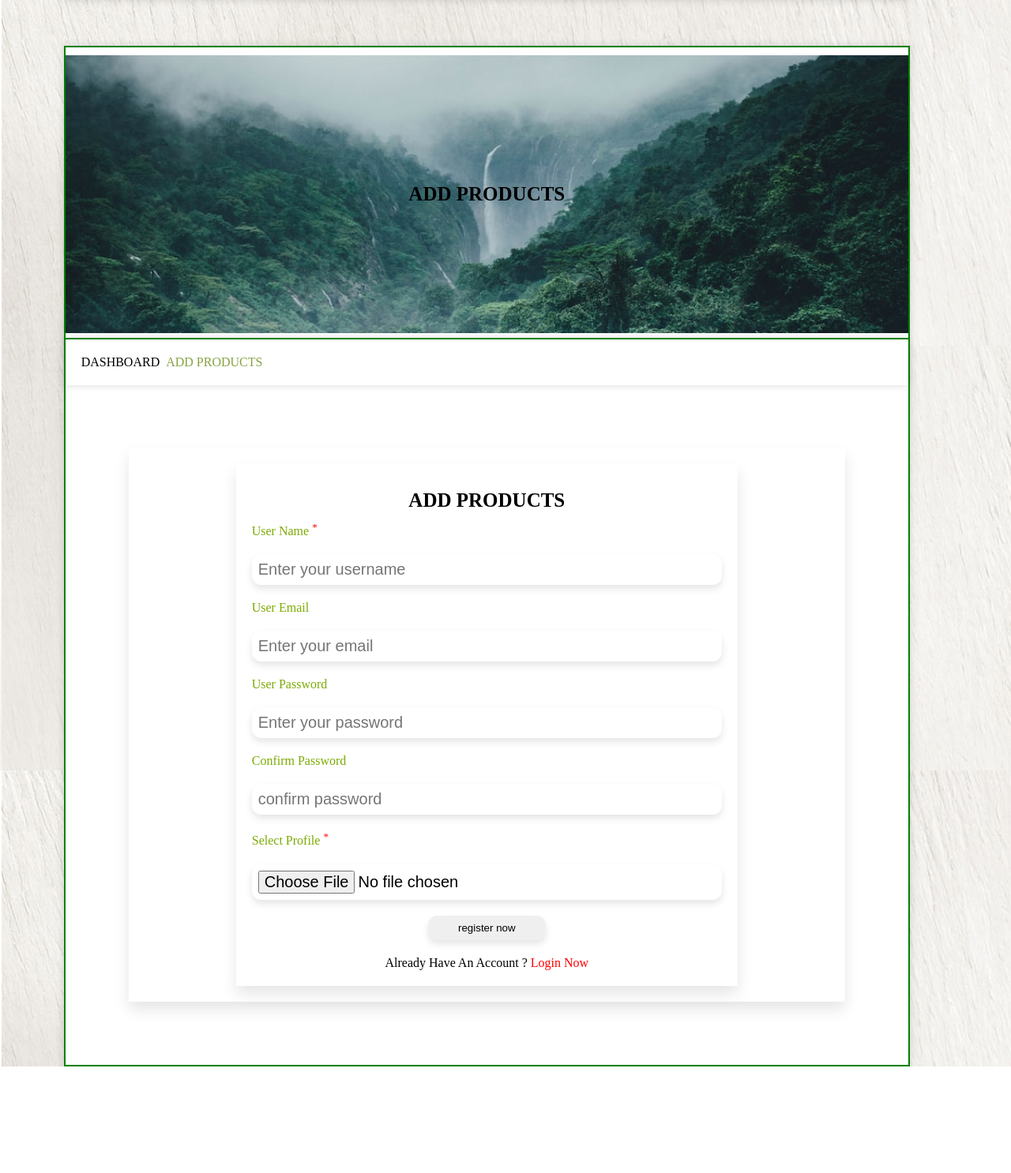
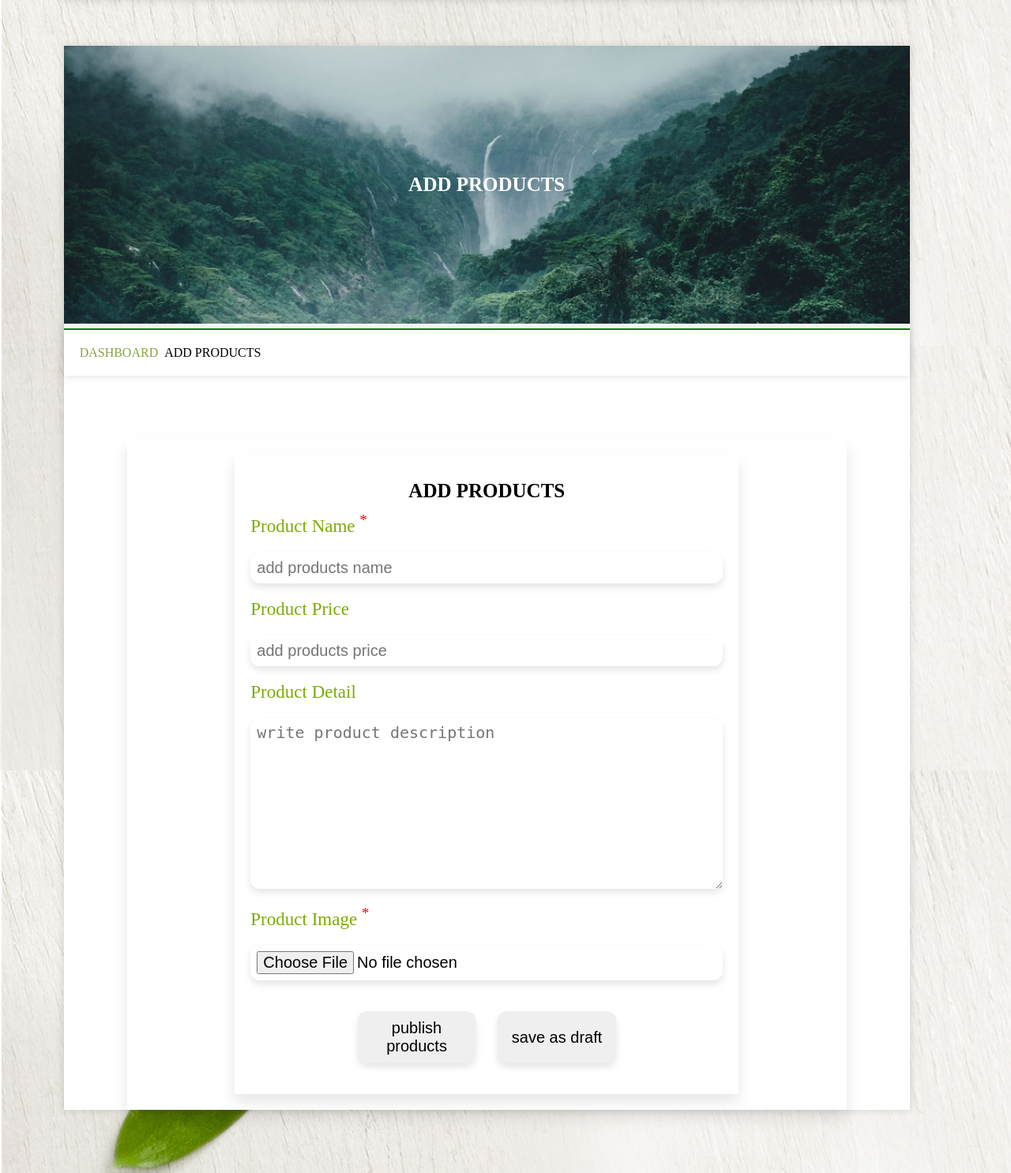
Before and after one commit to RomanGurun/Fruit-Ecomerce-Seller, a PHP site: page /seller/add_product.php in a window 1280 px wide. Shown: the part 104-1590 px from the top of the page at 79% size. Before the commit the page ends 1455 px from the top, so only its background shows below. Run offline with PHP 8.4, Linux system fonts and the light colour scheme.

Commit message:
seventh commit

```diff
--- a/seller/add_product.php
+++ b/seller/add_product.php
@@ -10,14 +10,14 @@ include 'navbar.php';
     <meta charset="UTF-8">
     <meta name="viewport" content="width=device-width, initial-scale=1.0">
     <title>Add Product Page</title>
-<link rel="stylesheet" href="../style/two.css">
-
+<!-- <link rel="stylesheet" href="../style/two.css"> -->
+<link rel="stylesheet" href="../style/original.css">
 </head>
 <body>
 
 <div class="carousel">
 <div class="fruitspage">
-<h1>ADD PRODUCTS</h1>
+<h1 id="heading">ADD PRODUCTS</h1>
 </div>
 <div class="box">
 
@@ -29,39 +29,34 @@ include 'navbar.php';
 
 <section>
     <form action="" method="post" enctype="multipart/form-data">
-
         <h1>ADD PRODUCTS</h1>
 
         <div class="input-field">
 
-            <label for="">user name <sup>*</sup></label>
-            <input type="text" name="name" maxlength="20" placeholder="Enter your username" required>
+            <label for="">Product Name <sup>*</sup></label>
+            <input type="text" name="name" maxlength="20" placeholder="add products name" required>
         </div>
 
 
         <div class="input-field">
-            <label for="">user email</label>
-            <input type="email" name="email" maxlength="26" placeholder="Enter your email" required>
+            <label for="">Product Price</label>
+            <input type="text" name="price" maxlength="26" placeholder="add products price" required>
         </div>
 
         <div class="input-field">
-            <label for="">user password</label>
-            <input type="password" name="password" maxlength="20" placeholder="Enter your password" required>
+            <label for="">product detail</label>
+        <textarea name="detail" id="" cols="30" rows="10" placeholder="write product description" required></textarea>
         </div>
 
         <div class="input-field">
-            <label for="">confirm password</label>
-            <input type="password" name="cpassword" maxlength="20" placeholder="confirm password" required>
-        </div>
-
-        <div class="input-field">
-            <label for="">select profile <sup>*</sup></label>
+            <label for="">product image <sup>*</sup></label>
             <input type="file" name="image" accept="image/*" required>
         </div>
 
-
-        <button type="submit" name="register" class="btn">register now</button>
-        <p>already have an account ?<a href="login.php"> login now</a></p>
+<footer class="addproduct-footer">
+        <button type="submit" name="publish" class="btn add-product-btn">publish products</button>
+        <button type="submit" name="draft" class="btn add-product-btn">save as draft</button>
+        </footer>
 
     </form>
 
--- a/seller/login.php
+++ b/seller/login.php
@@ -60,6 +60,7 @@ box-shadow: 0 10px 18px 0 rgba(0 0 0/10%);
 
 }
 section{
+
 
     display:flex;
     /* border:solid 2px black; */
--- a/seller/navbar.php
+++ b/seller/navbar.php
@@ -96,11 +96,11 @@ height: 9rem;
 
 nav a{
     display: block;
-background:var(--green);
+/* background:var(--green); */
+box-shadow:var(--box-shadow);
+    margin: 9px;
+}
 
-    margin: 9px;
-
-}
 header{
     /* justify-content:space-between; */
     flex-direction:column;
--- a/style/two.css
+++ b/style/original.css
@@ -3,6 +3,7 @@
     margin: 0;
     padding: 0;
     box-sizing: border-box;
+
 }
 
 :root {
@@ -13,12 +14,13 @@
 }
 
 .carousel{
-    border:solid 2px green;
+    /* border:solid 2px green; */
     box-shadow: var(--box-shadow);
     margin-left:7%;
     margin-top:5%;
 
-    background: #fff;
+ background: #fff;
+
 
 
     }
@@ -37,8 +39,9 @@
 margin-top: 10px;
 }
 
-    h1{
+    #heading{
         color:#fff;
+
 
     }
     .box{
@@ -49,13 +52,14 @@ margin-top: 10px;
      }
     .box a{
         text-decoration: none;
-        color:black;
+        color:var(--selenagreen);
         cursor: pointer;
 
     }
-    span{
-        color:var(--selenagreen);
+   span{
         cursor: pointer;
+        color:black;
+
         margin-left:8px;
     }
     .main {
@@ -88,7 +92,7 @@ margin-top: 10px;
     label {
         color: var(--green);
         display: block;
-
+   font-size:23px;
         text-transform: capitalize;
         /* text-align:center; */
     }
@@ -110,7 +114,7 @@ margin-top: 10px;
     }
 
     .btn,
-    input {
+    input,textarea {
         transition: 1.0s background;
         margin: 8px;
         display: block;
@@ -122,15 +126,32 @@ margin-top: 10px;
         border-radius: 12px;
         cursor: pointer;
         padding: 8px;
+
     }
+.add-product-btn{
 
+margin:19px 14px;
+font-size: 20px;
+padding:10px;
+}
     input {
         width: 100%;
         outline: none;
         line-height: 20px;
         font-size: 20px;
     }
+    textarea{
+        width: 100%;
+        outline: none;
+        line-height: 20px;
+        font-size: 20px;
 
+
+    }
+    .addproduct-footer{
+        display: flex;
+        justify-content: center;
+    }
     form {
         /* border:solid 2px green; */
         width: 100%;
```
